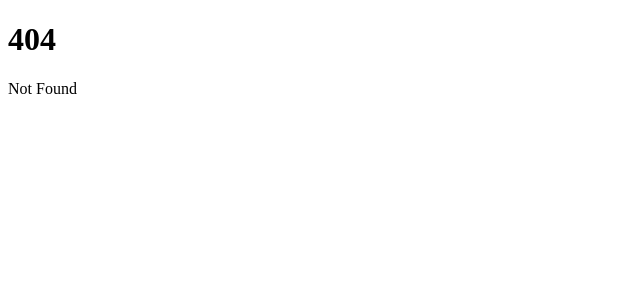
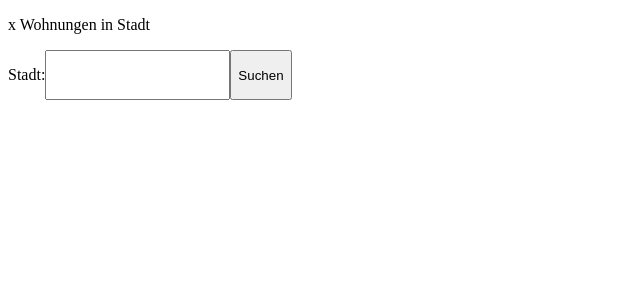
Before and after one commit to neto2000/wohnungssuche, a SvelteKit app: page /search in a window 1280 px wide. Before the commit this address had no page. Shown: the top 300 px of the page, without its empty margins (0-640 px from the left). Built offline with nearby package versions, Linux system fonts and the light colour scheme.

Commit message:
started search page

```diff
--- /dev/null
+++ b/src/routes/search/+page.svelte
@@ -0,0 +1,55 @@
+<script>
+
+	let search_city = $state("")
+
+	let search_price_UG = $state(0)
+	let search_price_OG = $state(100000)
+
+	async function search() {
+
+		const res = await fetch('/search', {
+
+			method: 'POST',
+			headers: {
+				'Content-Type': 'application/json'
+			},
+			body: JSON.stringify({
+				city: search_city,
+			})
+		})
+
+		let data = await res.json()
+
+		console.log(data)
+
+
+	}
+</script>
+
+<div>
+
+	<p>x Wohnungen in Stadt</p>
+
+	<div class="search-container">
+		<div class="search-element">
+			<p>Stadt:</p>
+
+			<input type="text" bind:value={search_city}>
+		</div>
+
+		<button onclick={search}>Suchen</button>
+	</div>
+</div>
+
+<style>
+
+.search-container {
+
+	display: flex;
+}
+
+.search-element {
+	display: flex;
+}
+
+</style>
--- /dev/null
+++ b/src/routes/search/+server.js
@@ -0,0 +1,33 @@
+import { json } from '@sveltejs/kit';
+import { custom_pool } from '$lib/server/db';
+
+export async function POST({request, cookies}) {
+
+	const {city} = await request.json();
+
+	let search_query = "%" + city + "%";
+
+	console.log(search_query)
+
+	try {
+
+		const [rows,fields] = await custom_pool.query('SELECT * FROM flat WHERE city LIKE ?', [search_query])
+
+		if(rows.length != 0) {
+
+			return json(rows)
+		}
+		else {
+			throw new Error("result is empty")
+		}
+
+	}
+	catch(e) {
+
+		console.log(e)
+
+		return json({logged_in: false}, {status: 500})
+	}
+
+
+}
```
Also changed, not shown: 1 other file (tests, documents, lock files or other folders).
